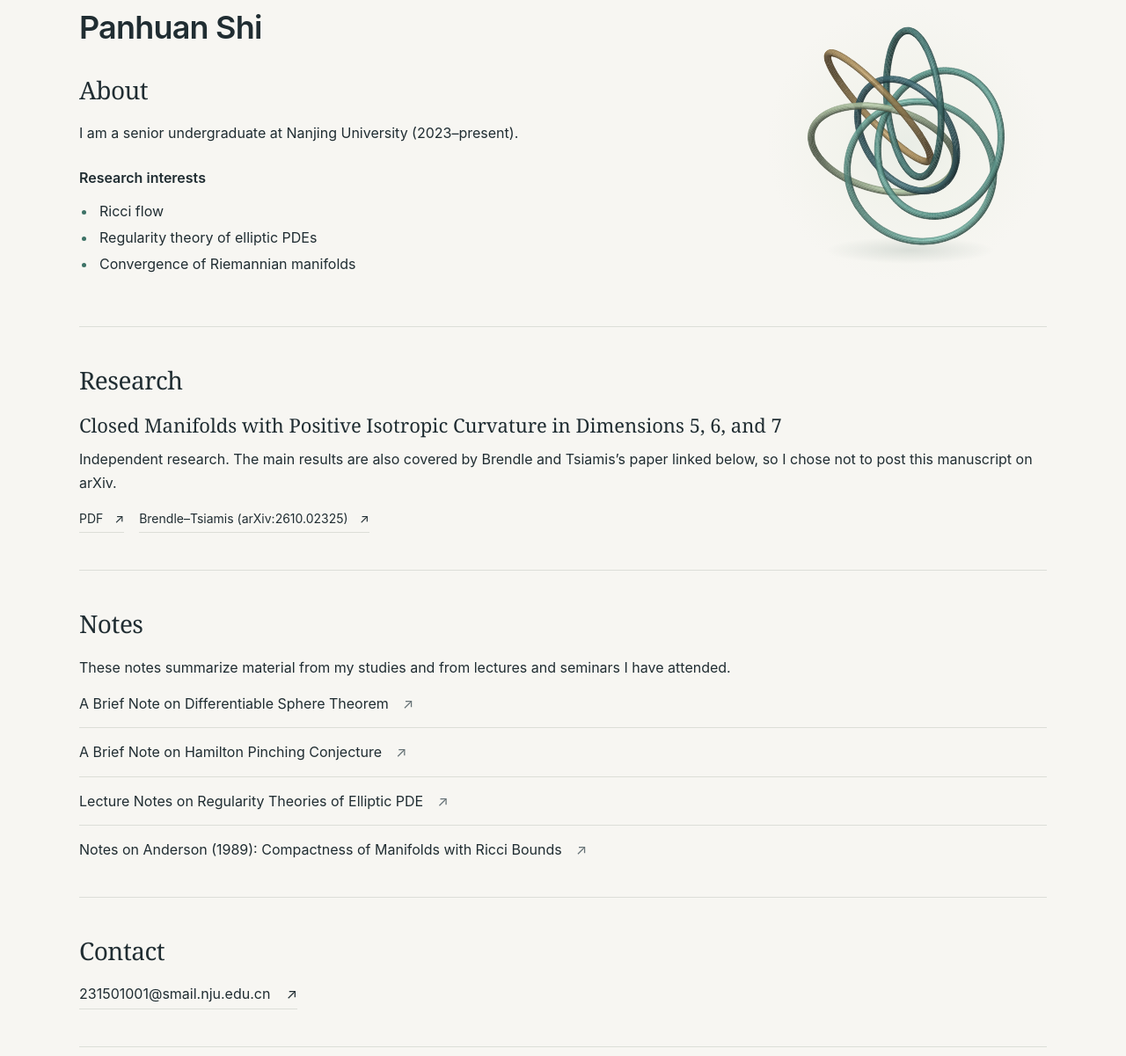
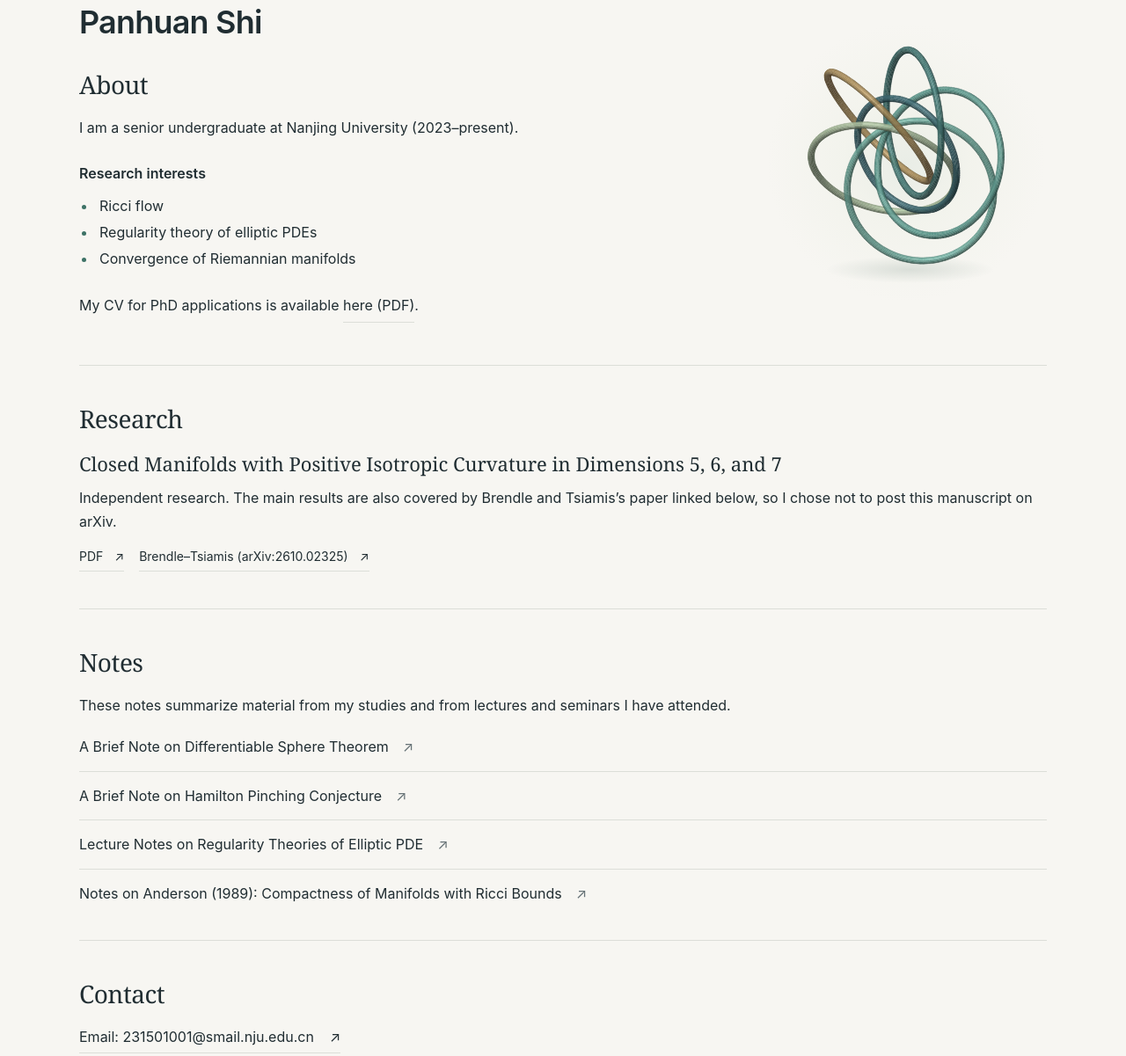
Before and after one commit to Mscraft176/mscraft176.github.io, a plain HTML site: page index.html in a window 1280 px wide. Shown: the part 122-1323 px from the top of the page at 88% size. Drawn offline with Linux system fonts and the light colour scheme.

Commit message:
Display the CV sentence and label the contact email

```diff
--- a/assets/site.js
+++ b/assets/site.js
@@ -31,7 +31,7 @@
     document.title = name;
     document.querySelector('meta[name="description"]').content = profile.description || name;
     const cvUrl = safeUrl(profile.cv);
-    byId("cv-link").hidden = !cvUrl;
+    byId("cv-block").hidden = !cvUrl;
     if (cvUrl) byId("cv-link").href = cvUrl;
     const portraitUrl = safeUrl(profile.portrait);
     const portrait = byId("portrait");
@@ -59,7 +59,7 @@
     byId("news-block").hidden = !items(content.news).length;
     byId("news-list").innerHTML = items(content.news).map(item => `<div class="timeline-row"><span class="date">${escape(item.date)}</span><p>${safeUrl(item.url) ? anchor(item.text, item.url) : escape(item.text)}</p></div>`).join("");
     const email = String(profile.email || "").trim();
-    const emailLink = email && /^[^\s@<>]+@[^\s@<>]+\.[^\s@<>]+$/.test(email) ? anchor(email, `mailto:${email}`, "contact-link") : "";
+    const emailLink = email && /^[^\s@<>]+@[^\s@<>]+\.[^\s@<>]+$/.test(email) ? anchor(`Email: ${email}`, `mailto:${email}`, "contact-link") : "";
     byId("contact-links").innerHTML = emailLink + items(content.links).map(link => anchor(link.label, link.url, "contact-link")).join("");
     byId("current-year").textContent = String(new Date().getFullYear());
     byId("last-updated").hidden = !content.lastUpdated;
--- a/assets/styles.css
+++ b/assets/styles.css
@@ -45,7 +45,9 @@ h3 { font-size: 16px; font-weight: 600; margin: 0 0 10px; }
 .portrait { width: 82%; height: 82%; object-fit: cover; border-radius: 2px; }
 .text-link { display: inline-flex; align-items: center; gap: 13px; font-size: 14px; border-bottom: 1px solid var(--line); padding-block: 4px; }
 .text-link:hover { border-color: var(--accent); color: var(--accent); }
-.cv-link { margin-top: 22px; }
+.cv-copy { margin: 22px 0 0; }
+.cv-copy .text-link { font-size: inherit; }
+.section-intro { max-width: 760px; margin: 0 0 22px; }
 .subheading { margin: 30px 0 12px; }
 .timeline-row { display: grid; grid-template-columns: 130px 1fr; gap: 25px; padding-block: 10px; }
 .timeline-row .date, .timeline-secondary { color: var(--muted); }
```
